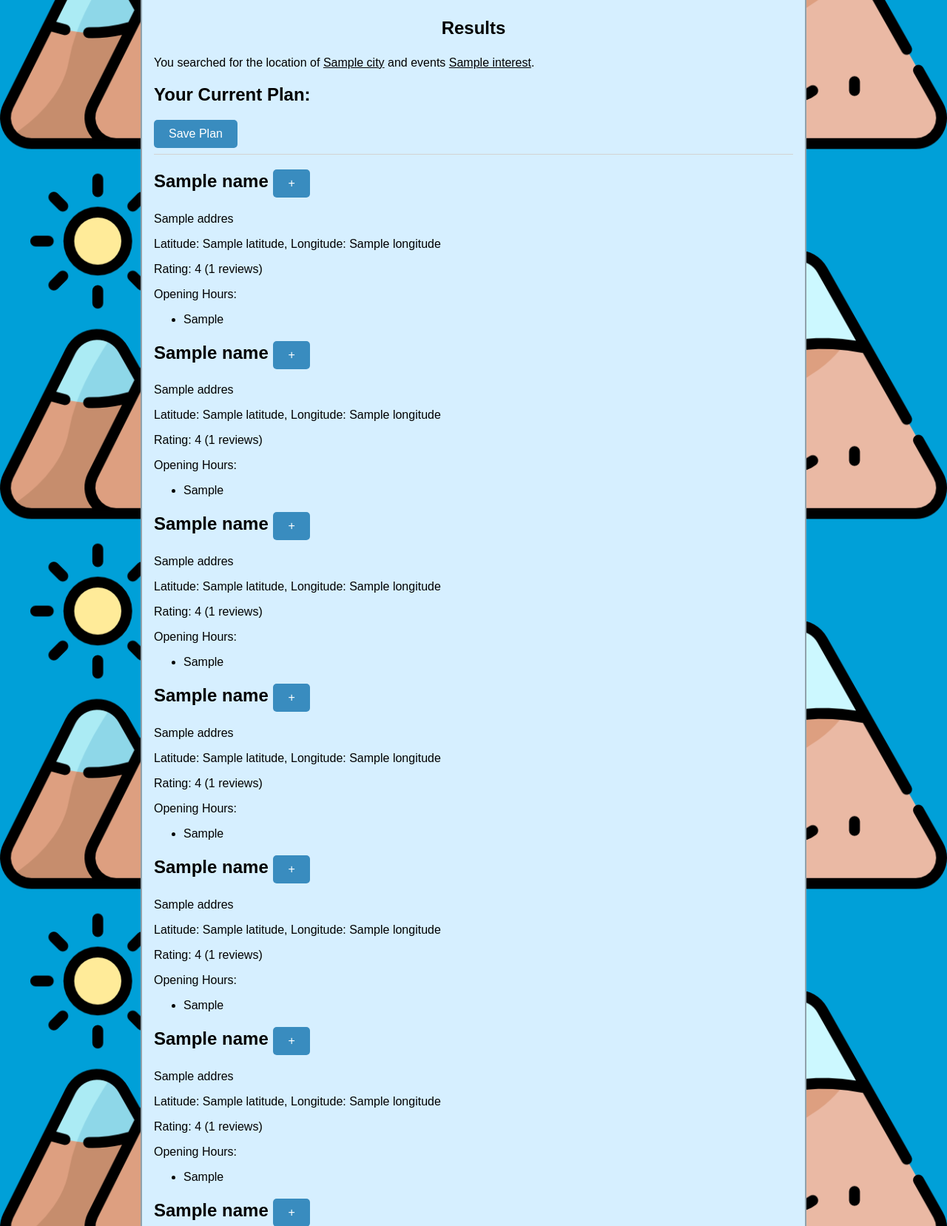
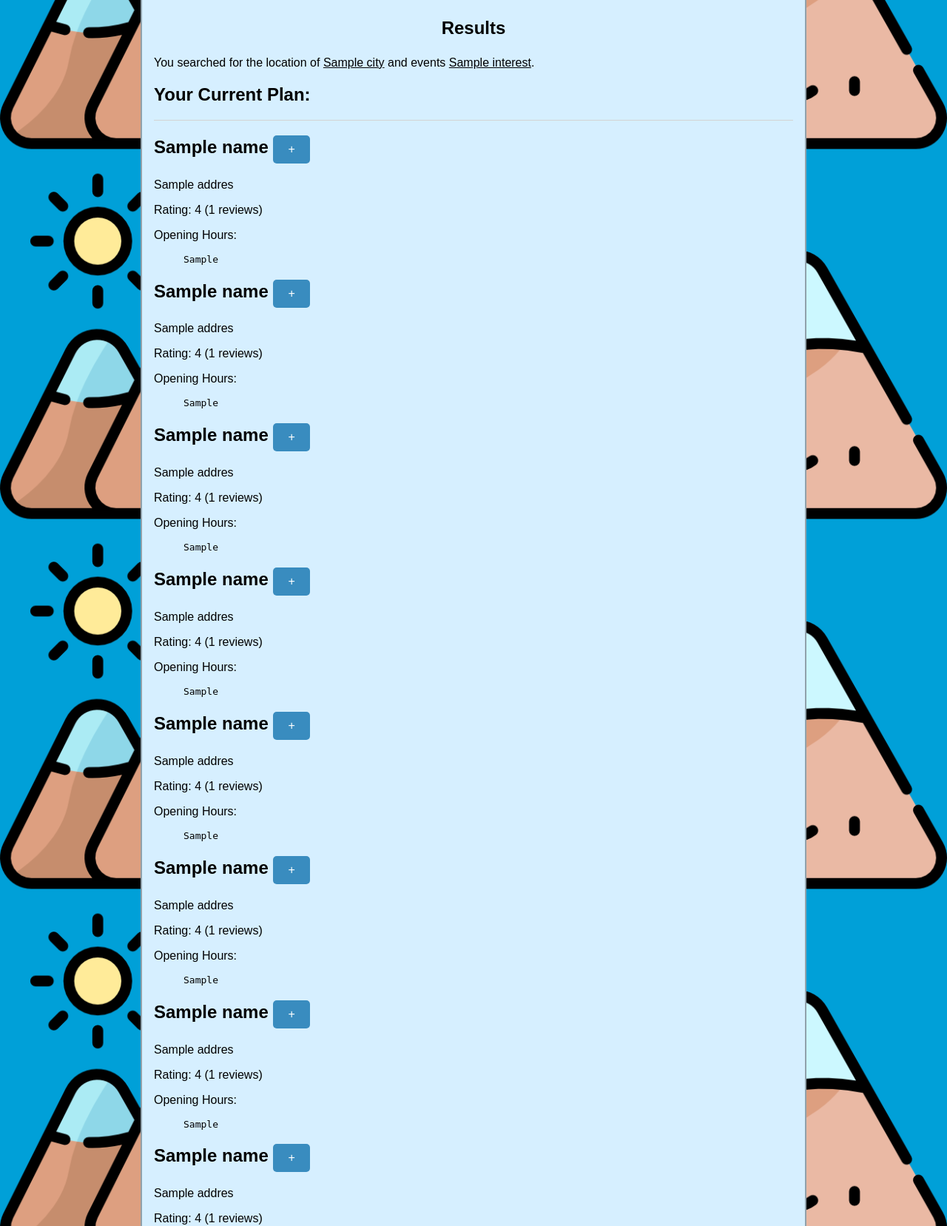
Before and after one commit to haominmai/Travel_Recommendation_System, a Flask app: template templates/results.html in a window 1280 px wide. Shown: the part 282-1939 px from the top of the page at 74% size. Run offline with Flask 2, Linux system fonts and the light colour scheme; the template is opened without the code that fills it: most values are stand-ins (such as "Sample title", 1, 10 or a date in 2020).

Commit message:
add some features to improve user experience
- Add remove button on "My Current Plan"
- Add message box when user add place into plan or remove place from plan.
- Save result into database
- Improve the display format of openning_hour

```diff
--- a/app.py
+++ b/app.py
@@ -1,4 +1,4 @@
-from flask import Flask, render_template, request
+from flask import Flask, render_template, request, url_for
 import pandas as pd
 import warnings
 
@@ -15,6 +15,7 @@ gmaps = googlemaps.Client(key=api_key)
 
 app = Flask(__name__)
 
+
 from test_csv import get
 @app.route('/')
 def home():
@@ -22,14 +23,16 @@ def home():
     recommend, cur_index = get(cur_index)
     return render_template('home.html', recommend=recommend, cur_index=cur_index)
 
+current_plan = []
+
 @app.route('/search', methods=['POST'])
 def search():
     city = request.form['city']
     interest = request.form['interest']
     places = search_place(city, interest)
     df = info(places)
-    # save_to_database(df)
-    return render_template('results.html', city=city, interest=interest, table=df)
+    save_to_database(df)
+    return render_template('results.html', city=city, interest=interest, table=df, current_plan=current_plan)
 
 
 # APP FUNCTIONS
@@ -59,15 +62,13 @@ def info(places):
     interest: the type of interests like restaurant, museums
 
     """
-    columns = ['result', 'name', 'address', 'latitude', 'longitude', 'rating', 'rating_numbers', 'open_hour']
+    columns = ['result', 'name', 'address', 'rating', 'rating_numbers', 'open_hour']
 
     df = pd.DataFrame(columns=columns)
 
     for place in places:
         name = place['name']
         address = place['formatted_address']
-        latitude = place['geometry']['location']['lat']
-        longitude = place['geometry']['location']['lng']
         rating = place.get('rating', 0)  # Use 0 as default rating if not found
         rating_numbers = place.get('user_ratings_total', 0)  # Use 0 as default rating count if not found
         open_hour = reorganize_opening_hours(place['place_id'])
@@ -76,10 +77,7 @@ def info(places):
             'result': len(df) + 1,
             'name': [name],
             'address': [address],
-            'latitude': [latitude],
-            'longitude': [longitude],
             'rating': [rating],
-
             'rating_numbers': [rating_numbers],
             'open_hour': [open_hour]
         })])
@@ -104,13 +102,11 @@ def reorganize_opening_hours(place_id):
     opening_hours = get_place_details(place_id)
 
     # check if the 'opening_hours' field is present in the response
-    if opening_hours:
-        opening_hours = json.dumps(opening_hours)
-        opening_hours_dict = json.loads(opening_hours)
+    if opening_hours and 'periods' in opening_hours:
+        periods = opening_hours['periods']
 
         # initialize the opening hours dictionary with default values
-        periods = opening_hours_dict['periods']
-        formatted_periods = []
+        opening_hours_dict = {}
 
         # loop through each period in the periods list
         for period in periods:
@@ -123,20 +119,37 @@ def reorganize_opening_hours(place_id):
 
                 # get the day of the week for the period and update the opening hours dictionary
                 day_number = period['open']['day']
-                day_name = (datetime.datetime(2023, 3, 13) + datetime.timedelta(days=day_number - 1)).strftime('%A')
+                day_name = ((datetime.datetime(2023, 3, 13) + datetime.timedelta(days=day_number - 1)).strftime('%A') + ":").ljust(10," ")
 
                 # check if the 'close' field is present in the current period
                 if 'close' in period:
                     end_time = period['close']['time']
                     formatted_end_time = end_time[:2] + ':' + end_time[2:]
-                    formatted_periods.append(f"{day_name}: {formatted_start_time} - {formatted_end_time}")
+
+                    # check if the day name already exists in the dictionary
+                    if day_name in opening_hours_dict:
+
+                        opening_hours_dict[day_name].append(f"{' ' * len(day_name)}  {formatted_start_time} - {formatted_end_time}")
+                    else:
+                        opening_hours_dict[day_name] = [f"{day_name}  {formatted_start_time} - {formatted_end_time}"]
                 else:
-                    formatted_periods.append(f"{day_name}: {formatted_start_time} - Unknown closing time")
+                    # check if the day name already exists in the dictionary
+                    if day_name in opening_hours_dict:
+                        opening_hours_dict[day_name].append(f"{' ' * len(day_name)}  {formatted_start_time} - Unknown closing time")
+                    else:
+                        opening_hours_dict[day_name] = [f"{day_name}  {formatted_start_time} - Unknown closing time"]
 
-        return (formatted_periods)  # print("\n".join(formatted_periods))
+        # convert the dictionary values into a list of formatted strings
+        formatted_periods = []
+        for day, hours in opening_hours_dict.items():
+            formatted_periods.extend(hours)
+
+        return formatted_periods
 
     else:
-        return ('No opening hours found.')
+        return ['No opening hours found.']
+
+
 
 
 def save_to_database(df):
@@ -149,13 +162,12 @@ def save_to_database(df):
 
     # Create a new places table
     cur.execute(
-        "CREATE TABLE places (name TEXT, address TEXT, latitude REAL, longitude REAL, rating INTEGER, rating_numbers INTEGER, types TEXT)")
+        "CREATE TABLE places (name TEXT, address TEXT, rating INTEGER, rating_numbers INTEGER, open_hour TEXT)")
 
     # Insert the data into the places table
     for row in df.itertuples(index=False):
-        cur.execute("INSERT INTO places VALUES (?, ?, ?, ?, ?, ?, ?)",
-                    (str(row.name), str(row.address), float(row.latitude), float(row.longitude), float(row.rating),
-                     float(row.num_reviews), str(row.types)))
+        cur.execute("INSERT INTO places VALUES (?, ?, ?, ?, ?)",
+                    (str(row.name), str(row.address), float(row.rating), float(row.rating_numbers), str(row.open_hour)))
 
     # Commit the changes and close the connection
     conn.commit()
--- a/static/style.css
+++ b/static/style.css
@@ -144,8 +144,29 @@ button {
     border-radius: 5px;
     cursor: pointer;
     transition: background-color 0.3s ease;
+    margin-right: 5px;
 }
 
 button:hover {
     background-color: #4a3e8e;
 }
+
+.message {
+  position: fixed;
+  top: 50%;
+  left: 50%;
+  transform: translate(-50%, -50%);
+  background-color: #00a0d8;
+  color: white;
+  padding: 20px;
+  z-index: 9999;
+  font-size: 1.2em;
+}
+
+#my-plan p {
+    margin-right:10px;
+}
+
+pre {
+    font-weight: 500;
+}
--- a/templates/results.html
+++ b/templates/results.html
@@ -8,13 +8,9 @@
     <h1>Results</h1>
       <p>You searched for the location of <u>{{ city }}</u> and events <u>{{ interest }}</u>.</p>
 
-    <div id="my-plan-empty-message" style="display: none;">Your plan is currently empty.</div>
-
     <div id="my-plan">
       <h2>Your Current Plan:</h2>
     </div>
-
-    <button onclick="savePlan()">Save Plan</button>
 
     <hr>
 
@@ -28,13 +24,12 @@
 
           <div class="card-body">
             <p>{{ table['address'][row] }}</p>
-            <p>Latitude: {{ table['latitude'][row] }}, Longitude: {{ table['longitude'][row] }}</p>
             <p>Rating: {{ table['rating'][row] }} ({{ table['rating_numbers'][row] }} reviews)</p>
             <p>Opening Hours:</p>
             <ul>
             {% if table['open_hour'][row] != 'No opening hours found.' %}
                 {% for hour in table['open_hour'][row] %}
-                    <li>{{ hour }}</li>
+                    <pre>{{  hour }}</pre>
                 {% endfor %}
             {% else %}
                 <p> No opening hours found.</p>
@@ -51,38 +46,33 @@
     function saveToMyPlan(name) {
       var myPlanDiv = document.getElementById("my-plan");
       var nameParagraph = document.createElement("p");
-        var nameNode = document.createTextNode(name);
+      var nameNode = document.createTextNode(name+" ");
       var removeButton = document.createElement("button");
       var buttonText = document.createTextNode("-");
+
       removeButton.appendChild(buttonText);
       removeButton.id = name;
       removeButton.onclick = function() {
         myPlanDiv.removeChild(nameParagraph);
-          if (myPlanDiv.children.length === 0) {
-              document.getElementById("my-plan-empty-message").style.display = "block";
-          }
-          alert(name + " has been removed from your plan!");
+        showMessage(name + " has been removed from your plan!");
       }
 
       nameParagraph.appendChild(nameNode);
       nameParagraph.appendChild(removeButton);
       myPlanDiv.appendChild(nameParagraph);
 
-        document.getElementById("my-plan-empty-message").style.display = "none";
-        alert(name + " has been added to your plan!");
-
+      showMessage(name + " has been added from your plan!");
     }
 
-      function savePlan() {
-        var planItems = [];
-        var planDiv = document.getElementById("my-plan");
-        for (var i = 0; i < planDiv.children.length; i++) {
-          planItems.push(planDiv.children[i].textContent);
+    function showMessage(message) {
+      var messageDiv = document.createElement("div");
+      messageDiv.classList.add("message");
+      messageDiv.innerHTML = message;
+      document.body.appendChild(messageDiv);
+      setTimeout(function() {
+        messageDiv.style.display = "none";
+      }, 800);
     }
-
-        // Not Done yet
-      }
-
     </script>
 
 
```
Also changed, not shown: places.db, 1 other file. Lines whose indentation alone changed are shown as unchanged.
